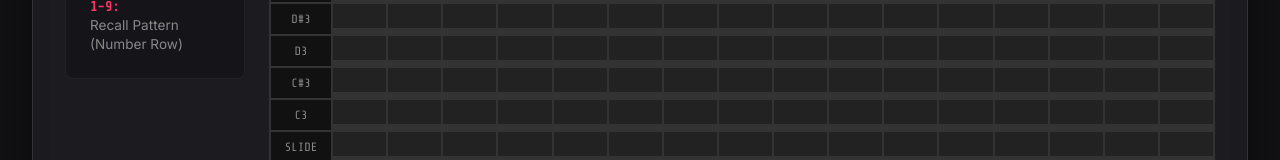
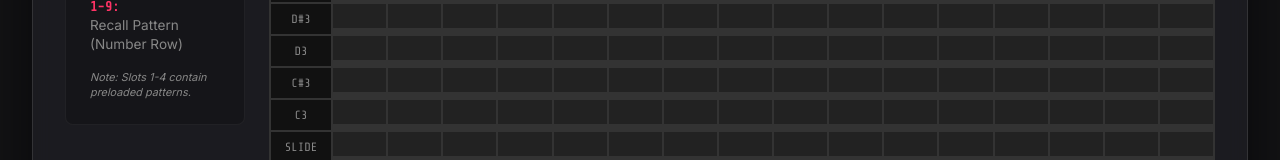
Before and after one commit to hellonearthis/TB-303-vibe, a plain HTML site: page index.html in a window 1280 px wide. Shown: the part 619-779 px from the top of the page. Drawn offline with nearby package versions, Linux system fonts and the light colour scheme.

Commit message:
Add note about preloaded patterns to UI shortcuts

```diff
--- a/index.html
+++ b/index.html
@@ -82,6 +82,7 @@
                         <h3>Shortcuts</h3>
                         <p><strong>Shift + (1-9):</strong><br>Save Pattern (Number Row)</p>
                         <p><strong>1-9:</strong><br>Recall Pattern (Number Row)</p>
+                        <p style="font-size: 0.8em; margin-top: 0.5rem; color: var(--text-muted);"><em>Note: Slots 1-4 contain preloaded patterns.</em></p>
                     </div>
                 </div>
                 <div class="sequencer-main">
```
